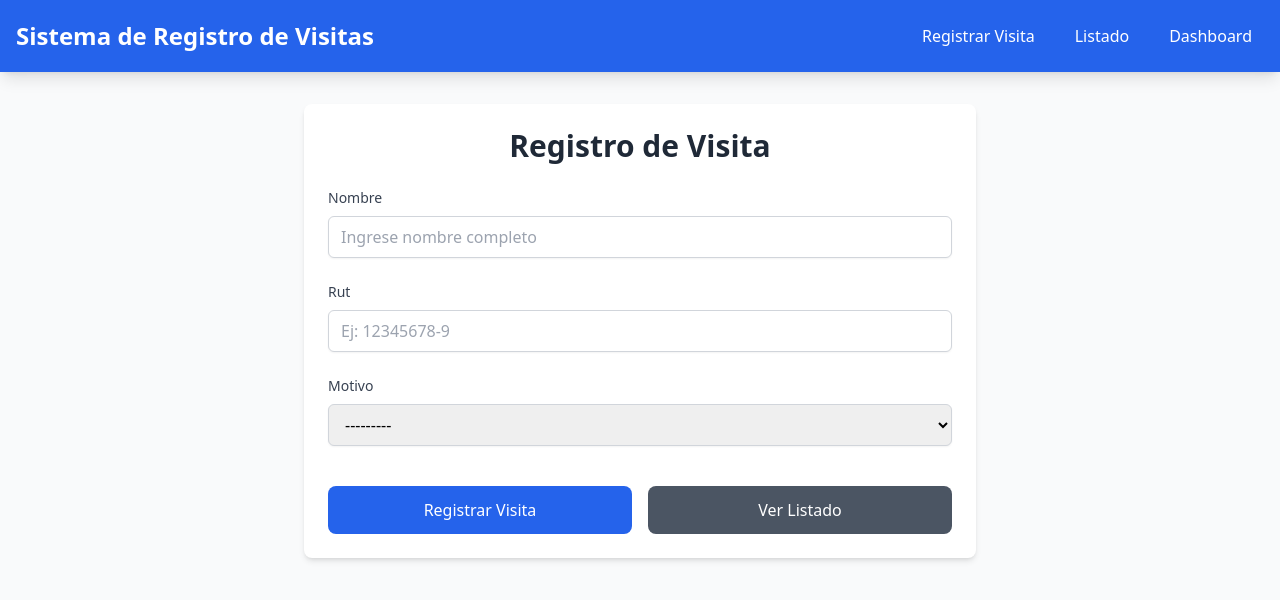
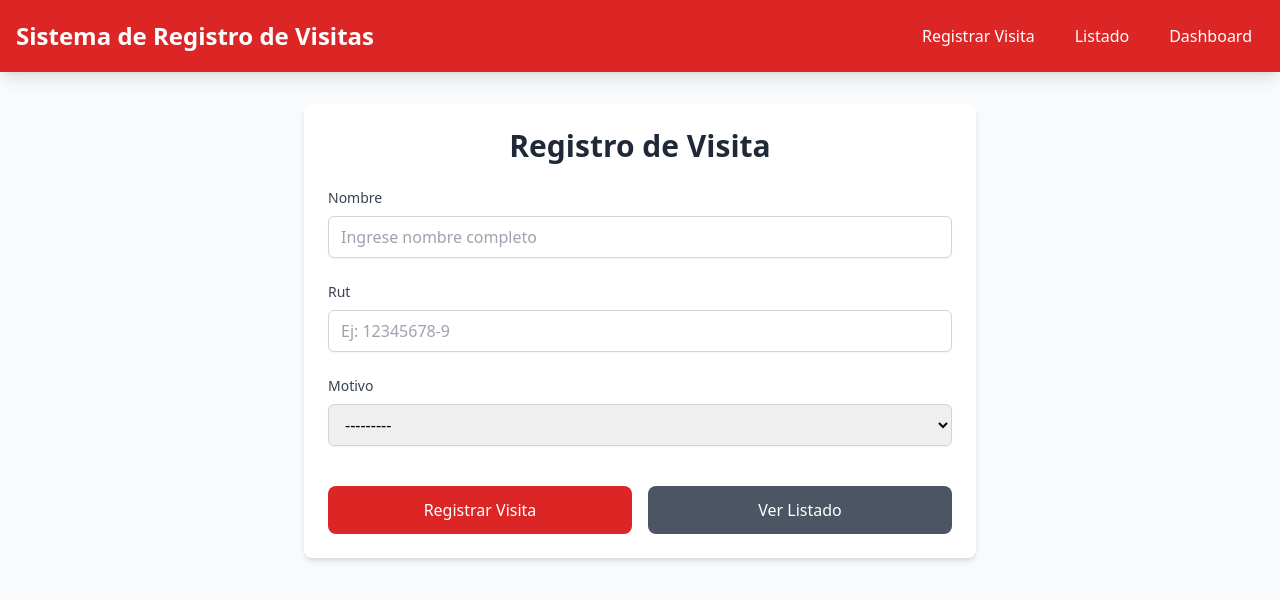
Before and after one commit to AngelOlivares842/ev1-visitas, a Django app: page / in a window 1280 px wide. Shown: the top 600 px of the page. Run offline with Django 5.2, Linux system fonts and the light colour scheme; some libraries are stand-ins or nearby versions.

Commit message:
cambio de algunos colroes

```diff
--- a/RegistroVisitas/visitas/templates/visitas/base.html
+++ b/RegistroVisitas/visitas/templates/visitas/base.html
@@ -8,14 +8,14 @@
 </head>
 <body class="bg-gray-50">
     <!-- Header -->
-    <header class="bg-blue-600 text-white shadow-lg">
+    <header class="bg-red-600 text-white shadow-lg">
         <div class="container mx-auto px-4 py-4">
             <div class="flex justify-between items-center">
                 <h1 class="text-2xl font-bold">Sistema de Registro de Visitas</h1>
                 <nav class="flex space-x-4">
-                    <a href="{% url 'registrar_visita' %}" class="hover:bg-blue-700 px-3 py-2 rounded transition">Registrar Visita</a>
-                    <a href="{% url 'listado_visitas' %}" class="hover:bg-blue-700 px-3 py-2 rounded transition">Listado</a>
-                    <a href="{% url 'dashboard_visitas' %}" class="hover:bg-blue-700 px-3 py-2 rounded transition">Dashboard</a>
+                    <a href="{% url 'registrar_visita' %}" class="hover:bg-red-700 px-3 py-2 rounded transition">Registrar Visita</a>
+                    <a href="{% url 'listado_visitas' %}" class="hover:bg-red-700 px-3 py-2 rounded transition">Listado</a>
+                    <a href="{% url 'dashboard_visitas' %}" class="hover:bg-red-700 px-3 py-2 rounded transition">Dashboard</a>
                 </nav>
             </div>
         </div>
@@ -26,14 +26,6 @@
         {% block content %}
         {% endblock %}
     </main>
-
-    {% comment %} <!-- Footer -->
-    <footer class="bg-gray-800 text-white mt-12">
-        <div class="container mx-auto px-4 py-6 text-center">
-            <p>&copy; 2024 Sistema de Registro de Visitas. Todos los derechos reservados.</p>
-        </div>
-    </footer> {% endcomment %}
-
     <!-- Scripts -->
     {% block scripts %}
     {% endblock %}
--- a/RegistroVisitas/visitas/templates/visitas/registrar.html
+++ b/RegistroVisitas/visitas/templates/visitas/registrar.html
@@ -25,7 +25,7 @@
             {% endfor %}
 
             <div class="flex space-x-4 pt-4">
-                <button type="submit" class="flex-1 bg-blue-600 hover:bg-blue-700 text-white font-medium py-3 px-4 rounded-lg transition duration-200">
+                <button type="submit" class="flex-1 bg-red-600 hover:bg-green-700 text-white font-medium py-3 px-4 rounded-lg transition duration-200">
                     Registrar Visita
                 </button>
                 <a href="{% url 'listado_visitas' %}" class="flex-1 bg-gray-600 hover:bg-gray-700 text-white font-medium py-3 px-4 rounded-lg text-center transition duration-200">
```
